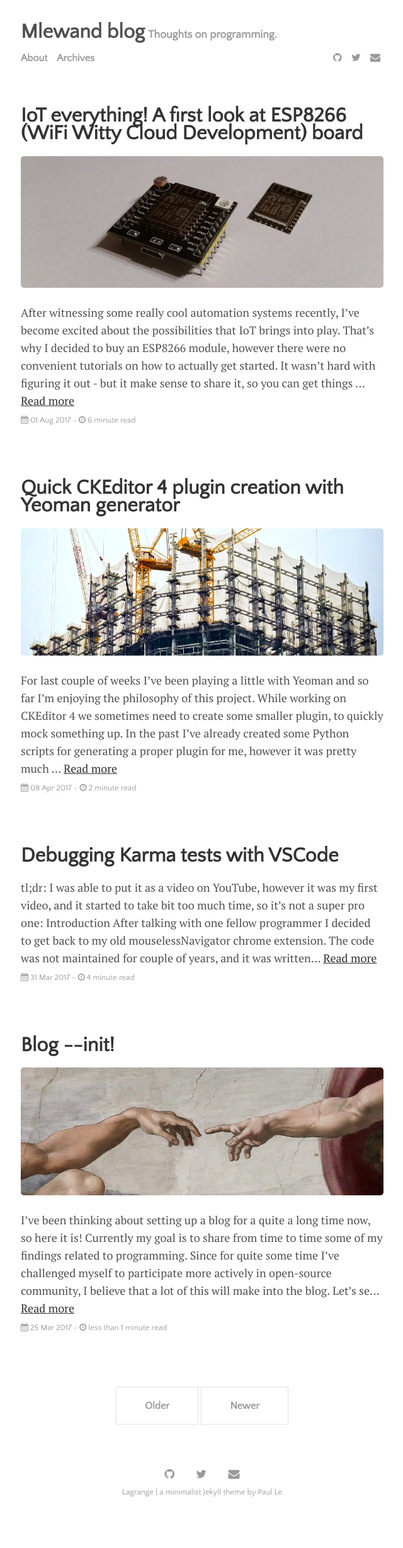
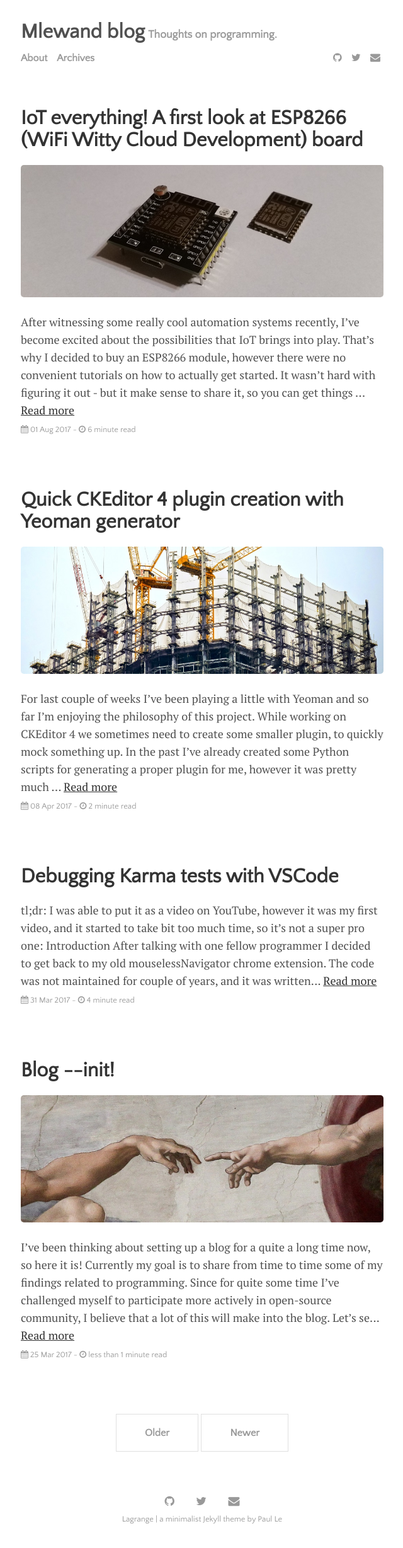
Before and after one commit to mlewand/blog.mlewandowski.com, a Jekyll site: the page built from index.html, in a window 1280 px wide. Shown: the whole page at 63% size, without its empty margins (319-959 px from the left). Built offline with Jekyll 4.4.1, drawn with Linux system fonts in a browser that asks for light colours; nearby versions of some CDN libraries; the list of posts is cut into pages by our own code; before the commit the page ends 2415 px from its top, so only the background shows below that.

Commit message:
Added some nice styling for aside information.

```diff
--- a/css/main.css
+++ b/css/main.css
@@ -431,3 +431,14 @@ pre {
 .fa-codepen:hover {
 	color: black;
 }
+
+/* some customization CSS */
+h1 {
+  line-height: 1.1em;
+}
+
+.post-container aside {
+  margin-left: 1em;
+  opacity: 0.8;
+  font-style: italic;
+}
```
